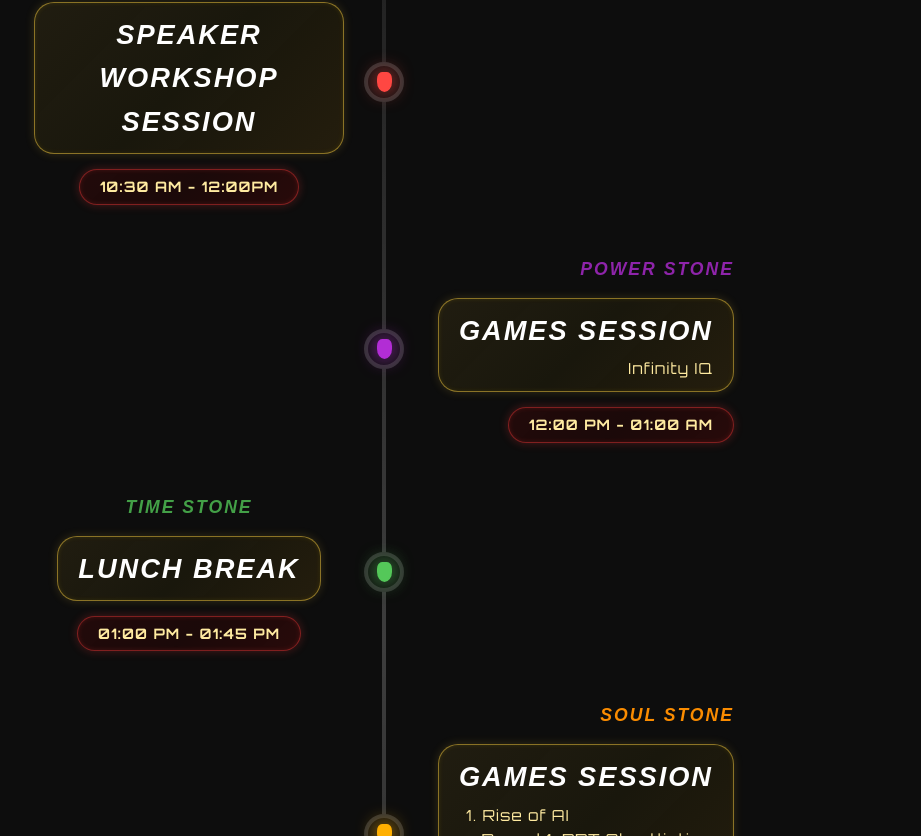
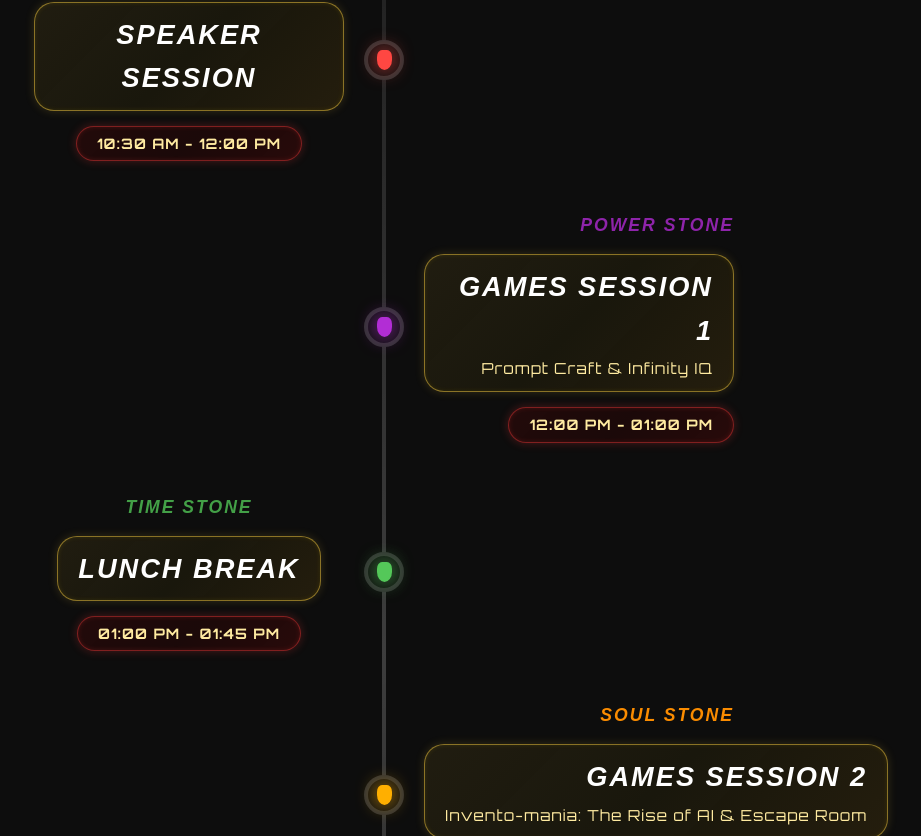
Before and after one commit to anitgt/AI-Odyssey-2026, a React (Vite) app in the folder AI-Odyssey_2026/: page / in a window 1280 px wide. Shown: the part 6904-7740 px from the top of the page, without its empty margins (256-1177 px from the left). Built offline with nearby package versions, Linux system fonts and the light colour scheme; a web font is replaced by a local one.

Commit message:
Schedule changes and adding new game

```diff
--- a/AI-Odyssey_2026/src/components/MainOverlay.jsx
+++ b/AI-Odyssey_2026/src/components/MainOverlay.jsx
@@ -10,6 +10,7 @@ import quizImg from '../assets/games/quiz.png';
 import treasureHuntImg from '../assets/games/treasure_hunt.png';
 import escapeRoomImg from '../assets/games/escape_room.png';
 import aiOrNotImg from '../assets/games/ai_or_not.png';
+import promptCraftImg from '../assets/games/prompt_craft.png';
 
 // Infinity Stones
 import soulStone from '../assets/stones/soul stone.jpg';
@@ -378,7 +379,8 @@ const MainOverlay = () => {
                                     { name: 'Hunters Grid', img: treasureHuntImg, description: 'A campus adventure where teams scan QR codes, decode clues, and solve puzzles to reach the final treasure.' },
                                     { name: 'Escape Room', img: escapeRoomImg, description: 'Participants solve puzzles and clues under pressure to unlock stages and escape within the given time.' },
                                     { name: 'Bot or Not', img: aiOrNotImg, description: 'Players guess whether a creation is AI-generated or human-made and earn points for correct answers.' },
-                                    { name: 'Rise of AI', img: inventoManiaImg, description: 'A Shark Tank–style competition where participants pitch AI-based solutions to real-world problems.' }
+                                    { name: 'Prompt Craft', img: promptCraftImg, description: 'Master the art of communication with AI. Participants compete to create the most effective prompts to solve complex challenges and generate precise outputs.' },
+                                    { name: 'Invento-mania: The Rise of AI', img: inventoManiaImg, description: 'A Shark Tank–style competition where participants pitch AI-based solutions to real-world problems.' }
                                 ].map((game, idx) => (
                                     <div className="game-glass-card" key={idx}>
                                         <div className="game-card-img-container">
@@ -411,13 +413,13 @@ const MainOverlay = () => {
                             {[
                                 { name: "Space", color: "#1E88E5", event: "Registration Begins", time: "09:00 AM" },
                                 { name: "Mind", color: "#FFD54F", event: "Inauguration Ceremony", time: "09:30 AM - 10:30 AM" },
-                                { name: "Reality", color: "#E53935", event: "Speaker Workshop Session", time: "10:30 AM - 12:00PM" },
-                                { name: "Power", color: "#8E24AA", event: <>Games session<br /><span className="game-subtext">Infinity IQ</span></>, time: "12:00 PM - 01:00 AM" },
+                                { name: "Reality", color: "#E53935", event: "Speaker Session", time: "10:30 AM - 12:00 PM" },
+                                { name: "Power", color: "#8E24AA", event: <>Games session 1<br /><span className="game-subtext">Prompt Craft & Infinity IQ</span></>, time: "12:00 PM - 01:00 PM" },
                                 { name: "Time", color: "#43A047", event: "Lunch Break", time: "01:00 PM - 01:45 PM" },
-                                { name: "Soul", color: "#FB8C00", event: <>Games session<br /><span className="game-subtext" style={{ textAlign: "left", display: "inline-block" }}>1. Rise of AI<br />&nbsp;&nbsp;&nbsp;Round 1: PPT Shortlisting<br />&nbsp;&nbsp;&nbsp;Round 2: Pitch<br />2. Escape Room</span></>, time: "01:45 PM - 03:45 PM" },
-                                { name: "Space", color: "#1E88E5", event: <>Games session<br /><span className="game-subtext">1. Bot or Not<br />2. Hunt the Hint</span></>, time: "3:45 PM - 04:30 PM" },
-                                { name: "Mind", color: "#FFD54F", event: "Hunters Grid", time: "04:30 PM - 05:30 PM" },
-                                { name: "Reality", color: "#E53935", event: "Prize Distribution & Closing Ceremony", time: "5:30 PM" }
+                                { name: "Soul", color: "#FB8C00", event: <>Games session 2<br /><span className="game-subtext" style={{ whiteSpace: 'nowrap' }}>Invento-mania: The Rise of AI & Escape Room</span></>, time: "01:45 PM - 03:45 PM" },
+                                { name: "Space", color: "#1E88E5", event: <>Games session 3<br /><span className="game-subtext">Bot or Not & Hunter Grid</span></>, time: "03:45 PM - 04:30 PM" },
+                                { name: "Mind", color: "#FFD54F", event: <>Games session 4<br /><span className="game-subtext">Treasure Hunt</span></>, time: "04:30 PM - 05:30 PM" },
+                                { name: "Reality", color: "#E53935", event: "Prize Distribution & Closing Ceremony", time: "05:30 PM" }
                             ].map((stone, idx) => (
                                 <div className="timeline-item" key={idx}>
                                     <div className="stone-wrapper">
```
Also changed, not shown: AI-Odyssey_2026/src/assets/games/prompt_craft.png (added).
